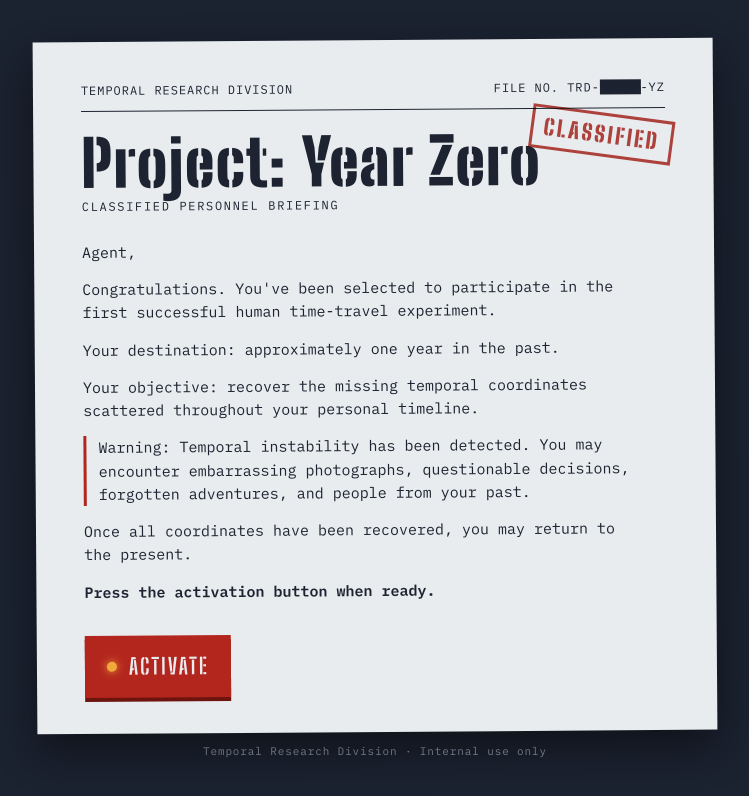
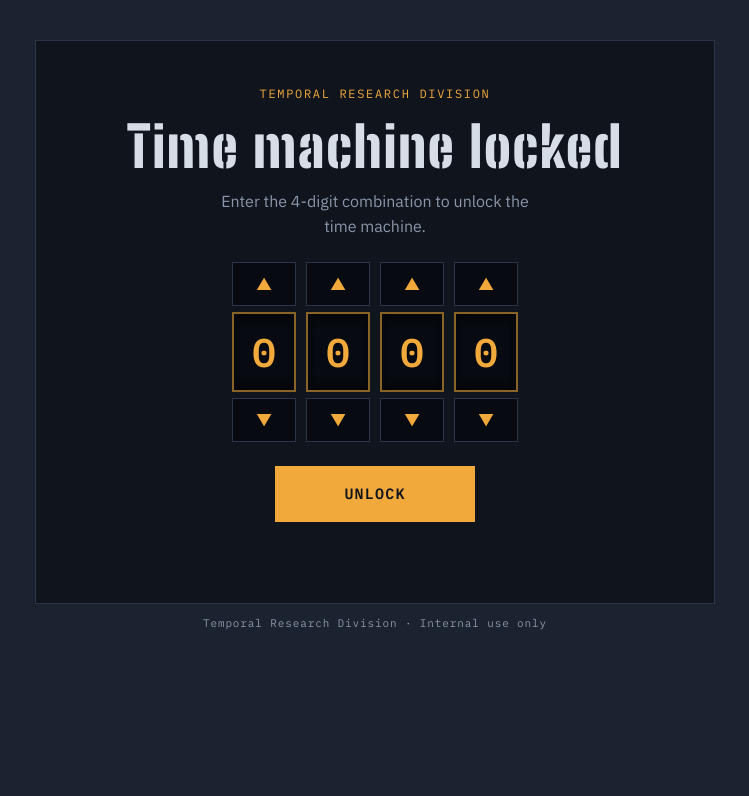
Before and after one commit to jaedynlee/bday-scav, a plain HTML site: page index.html in a window 1280 px wide. Shown: the whole page, without its empty margins (265-1014 px from the left). Drawn offline with Linux system fonts and the light colour scheme.

Commit message:
Add combination lock before the briefing
The hunt now opens on a 4-dial combination lock that unlocks the time
machine. Also includes the latest polish: full-width ending screens with
the birthday message, no progress header or mission log, centered face
drag, quieter forgery feedback, and the Couch HQ photo fix.

Co-Authored-By: Claude Opus 5.5 <noreply@anthropic.com>

```diff
--- a/index.html
+++ b/index.html
@@ -440,6 +440,28 @@ body.ending .foot { display: none; }
   color: var(--amber); text-shadow: 0 0 28px rgba(242,169,59,.35); text-wrap: balance; }
 .end-signoff { margin: 0; font-family: var(--f-mono); font-size: 15px; color: var(--text); }
 
+/* combination lock */
+.lock { background: var(--panel); border: 1px solid var(--panel-line); padding: clamp(24px, 7vw, 44px) clamp(18px, 6vw, 40px);
+  display: grid; gap: 16px; justify-items: center; text-align: center; }
+.lock-title { margin: 0; font-family: var(--f-display); font-weight: 900; font-size: clamp(36px, 11vw, 56px); line-height: .95;
+  letter-spacing: .03em; color: var(--text); text-wrap: balance; }
+.lock-prompt { margin: 0; color: var(--muted); max-width: 34ch; }
+.lock-hint { margin: 0; font-family: var(--f-mono); font-size: 13px; color: var(--muted); }
+.dials { display: grid; grid-template-columns: repeat(4, minmax(0, 64px)); gap: 10px; margin-block: 8px; }
+.dial { display: grid; gap: 6px; }
+.dial-btn { background: #070a10; border: 1px solid var(--panel-line); color: var(--amber); font-size: 16px; min-height: 44px;
+  -webkit-tap-highlight-color: transparent; }
+.dial-btn:active { background: var(--panel-line); }
+.dial-num { display: grid; place-items: center; height: 80px; background: #070a10; border: 2px solid var(--amber-dim);
+  font-family: var(--f-mono); font-weight: 600; font-size: 40px; color: var(--amber); font-variant-numeric: tabular-nums;
+  touch-action: none; user-select: none; -webkit-user-select: none; cursor: ns-resize;
+  box-shadow: inset 0 10px 14px -10px rgba(0,0,0,.9), inset 0 -10px 14px -10px rgba(0,0,0,.9); }
+.dial-num.tick { animation: tick .18s ease-out; }
+@keyframes tick { from { transform: translateY(-6px); opacity: .4; } }
+.lock-go { min-width: 200px; padding: 16px 22px; font-size: 15px; }
+.lock.open .dial-num { border-color: var(--ok); color: var(--ok); box-shadow: 0 0 14px rgba(111,207,151,.4); }
+@media (prefers-reduced-motion: reduce) { .dial-num.tick { animation: none; } }
+
 /* phone layout */
 button { min-height: 44px; }
 .piece, .fslot { min-height: 0; }
@@ -480,6 +502,12 @@ button { min-height: 44px; }
    HUNT CONTENT: edit this block. Everything else reads from it.
    ================================================================ */
 const HUNT = {
+  lock: {
+    code: "1117",                 // the 4-digit combination that unlocks the time machine
+    title: "Time machine locked",
+    prompt: "Enter the 4-digit combination to unlock the time machine.",
+    hint: "",                     // optional clue shown under the dials, e.g. "Hint: a date you know well"
+  },
   briefing: {
     division: "Temporal Research Division",
     project: "Project: Year Zero",
@@ -635,15 +663,71 @@ const load = () => { try { return JSON.parse(localStorage.getItem(KEY)) || null;
 const save = s => { try { localStorage.setItem(KEY, JSON.stringify(s)); } catch {} };
 const esc = s => String(s).replace(/[&<>"]/g, c => ({ "&":"&amp;", "<":"&lt;", ">":"&gt;", '"':"&quot;" }[c]));
 
-let state = load() || { phase: "briefing", index: 0, log: [] };
+let state = load() || { phase: "locked", index: 0, log: [] };
 const N = HUNT.coordinates.length;
 
 function render() {
   document.body.classList.remove("ending");
   save(state);
+  if (state.phase === "locked") return renderLock();
   if (state.phase === "briefing") return renderBriefing();
   if (state.phase === "done") return renderFinale();
   renderConsole();
+}
+
+function renderLock() {
+  const L = HUNT.lock, digits = [0, 0, 0, 0];
+  app.innerHTML = `
+    <section class="lock" id="lock">
+      <span class="end-eyebrow">Temporal Research Division</span>
+      <h1 class="lock-title">${esc(L.title)}</h1>
+      <p class="lock-prompt">${esc(L.prompt)}</p>
+      <div class="dials" id="dials">${digits.map((d, i) => `
+        <div class="dial">
+          <button type="button" class="dial-btn" data-i="${i}" data-d="1" aria-label="Digit ${i + 1} up">▲</button>
+          <div class="dial-num" id="dial${i}" tabindex="0" role="spinbutton" aria-valuemin="0" aria-valuemax="9" aria-valuenow="0" aria-label="Digit ${i + 1}">0</div>
+          <button type="button" class="dial-btn" data-i="${i}" data-d="-1" aria-label="Digit ${i + 1} down">▼</button>
+        </div>`).join("")}
+      </div>
+      ${L.hint ? `<p class="lock-hint">${esc(L.hint)}</p>` : ""}
+      <button class="btn lock-go" id="unlock" type="button">Unlock</button>
+      <p class="feedback" id="lockFb" aria-live="polite"></p>
+    </section>`;
+  const fb = document.getElementById("lockFb"), lockEl = document.getElementById("lock");
+  const set = (i, v) => {
+    digits[i] = (v + 10) % 10;
+    const el = document.getElementById("dial" + i);
+    el.textContent = digits[i]; el.setAttribute("aria-valuenow", digits[i]);
+    el.classList.remove("tick"); void el.offsetWidth; el.classList.add("tick");
+    fb.textContent = ""; fb.className = "feedback";
+  };
+  document.getElementById("dials").addEventListener("click", e => {
+    const b = e.target.closest(".dial-btn"); if (b) set(+b.dataset.i, digits[+b.dataset.i] + +b.dataset.d);
+  });
+  // swipe a dial up or down; on a keyboard use the arrows or type the digit
+  digits.forEach((_, i) => {
+    const el = document.getElementById("dial" + i);
+    let sy = null;
+    el.addEventListener("pointerdown", e => { sy = e.clientY; el.setPointerCapture(e.pointerId); });
+    el.addEventListener("pointerup", e => { if (sy !== null && Math.abs(e.clientY - sy) > 12) set(i, digits[i] + (e.clientY < sy ? 1 : -1)); sy = null; });
+    el.addEventListener("keydown", e => {
+      if (e.key === "ArrowUp") { e.preventDefault(); set(i, digits[i] + 1); }
+      else if (e.key === "ArrowDown") { e.preventDefault(); set(i, digits[i] - 1); }
+      else if (/^\d$/.test(e.key)) { set(i, +e.key); const nx = document.getElementById("dial" + (i + 1)); (nx || document.getElementById("unlock")).focus(); }
+      else if (e.key === "Enter") document.getElementById("unlock").click();
+    });
+  });
+  document.getElementById("unlock").onclick = () => {
+    if (digits.join("") !== String(L.code)) {
+      fb.className = "feedback bad"; fb.textContent = "Access denied. Wrong combination.";
+      lockEl.classList.remove("shake"); void lockEl.offsetWidth; lockEl.classList.add("shake");
+      return;
+    }
+    fb.className = "feedback ok"; fb.textContent = "Access granted.";
+    lockEl.classList.add("open");
+    document.querySelectorAll(".dial-btn, #unlock").forEach(b => b.disabled = true);
+    setTimeout(() => { state.phase = "briefing"; render(); }, 1100);
+  };
 }
 
 function renderBriefing() {
@@ -2185,7 +2269,7 @@ function bindReset() {
   const r = document.getElementById("reset");
   if (!r) return;
   r.onclick = () => {
-    if (r.dataset.armed) { state = { phase: "briefing", index: 0, log: [] }; render(); return; }
+    if (r.dataset.armed) { state = { phase: "locked", index: 0, log: [] }; render(); return; }
     r.dataset.armed = "1"; r.textContent = "Click again to wipe progress and restart";
   };
 }
```
